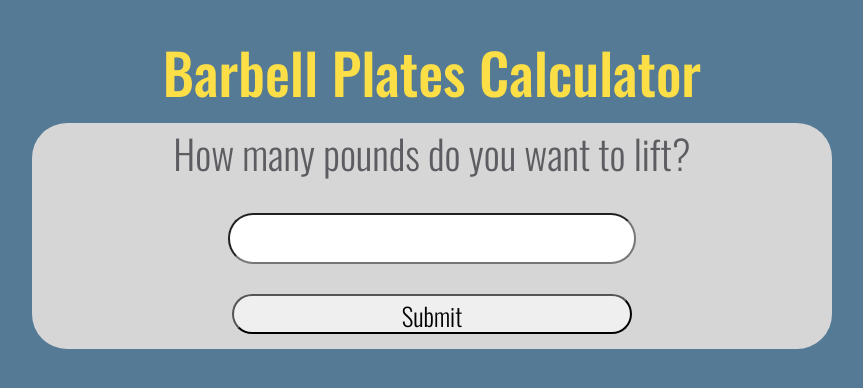
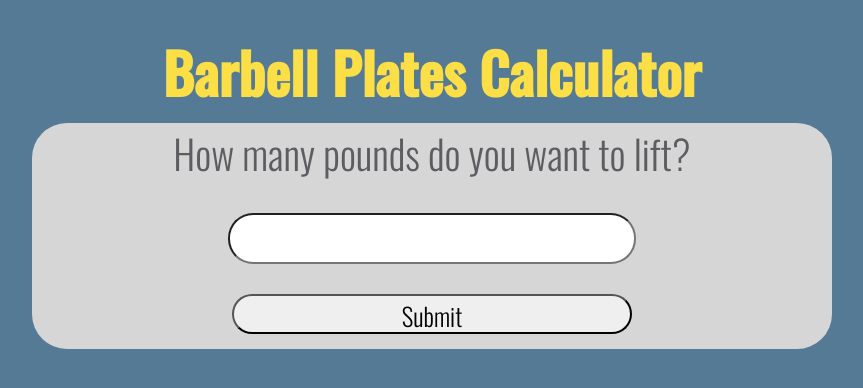
Before and after one commit to raqeebchang/barbell, a plain HTML site: page index.html in a window 1280 px wide. Shown: the whole page, without its empty margins (208-1071 px from the left). Drawn offline with nearby package versions, Linux system fonts and the light colour scheme.

Commit message:
Changed font weight

```diff
--- a/index.css
+++ b/index.css
@@ -9,7 +9,6 @@ body{
     margin-top: 30px;
     color: #FCDE46 ;
     margin-bottom: 0px;
-    font-weight: 500;
 }
 
 #main-box{
@@ -90,7 +89,6 @@ input{
     margin-top: 15px;
     margin-bottom: 15px;
     font-size: 40px;
-
     border-radius: 20px;
     padding-top: 10px;
     padding-bottom: 10px;
```
